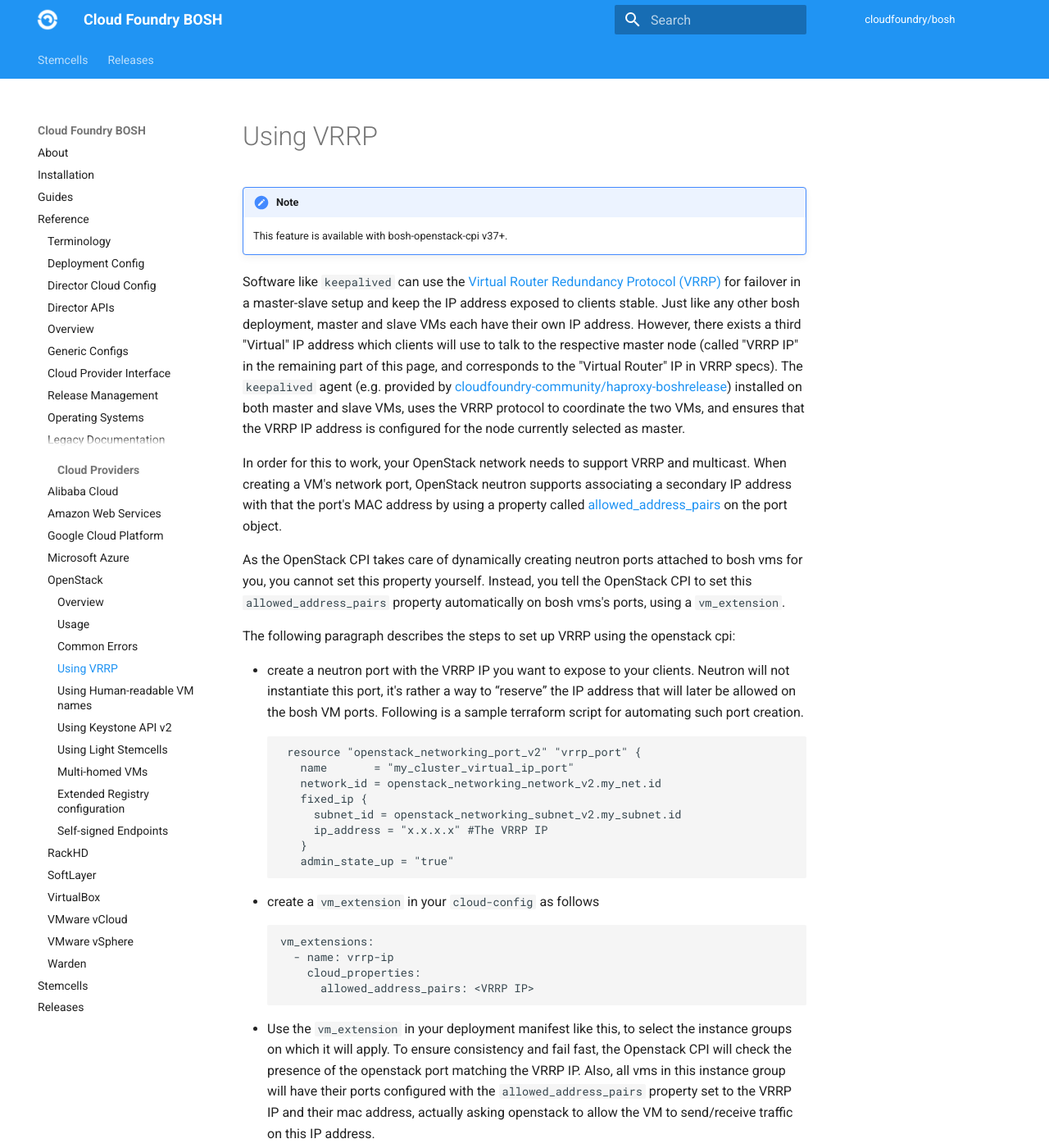
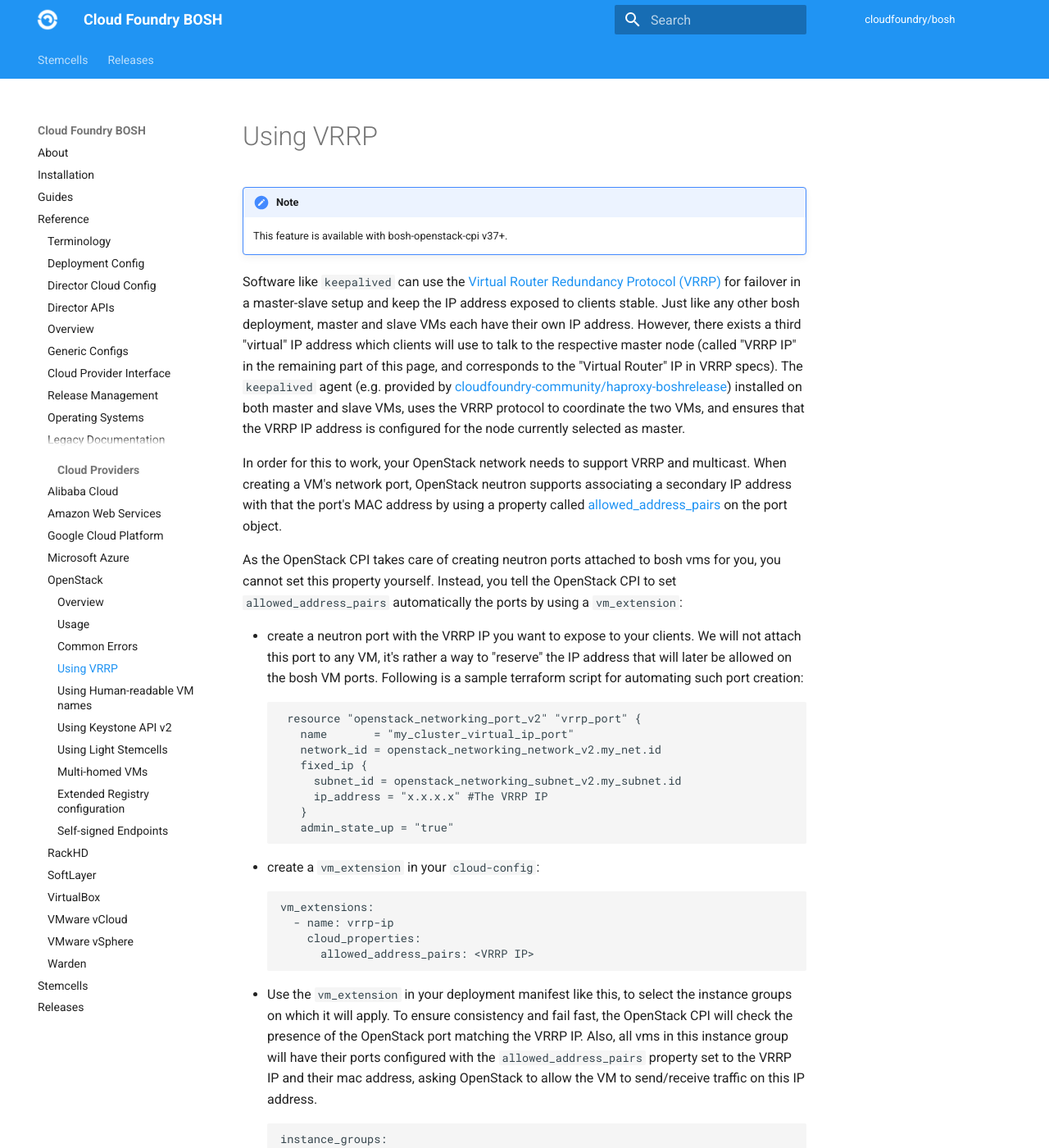
Before and after one commit to cloudfoundry/docs-bosh, an MkDocs documentation site: the page built from content/openstack-vrrp.md, in a window 1280 px wide and 1400 px high. Shown: the whole window at 82% size. Built offline with MkDocs 1.6.1 and Material for MkDocs 9.7.7, drawn with Linux system fonts in a browser that asks for light colours; old or Windows-style settings are respelled for this version of MkDocs.

Commit message:
Small changes to VRRP description

````diff
--- a/content/openstack-vrrp.md
+++ b/content/openstack-vrrp.md
@@ -1,15 +1,13 @@
 !!! note
     This feature is available with bosh-openstack-cpi v37+.
 
-Software like `keepalived` can use the [Virtual Router Redundancy Protocol (VRRP)](https://en.wikipedia.org/wiki/Virtual_Router_Redundancy_Protocol) for failover in a master-slave setup and keep the IP address exposed to clients stable. Just like any other bosh deployment, master and slave VMs each have their own IP address. However, there exists a third "Virtual" IP address which clients will use to talk to the respective master node (called "VRRP IP" in the remaining part of this page, and corresponds to the "Virtual Router" IP in VRRP specs). The `keepalived` agent (e.g. provided by [cloudfoundry-community/haproxy-boshrelease](https://bosh.io/jobs/keepalived?source=github.com/cloudfoundry-community/haproxy-boshrelease)) installed on both master and slave VMs, uses the VRRP protocol to coordinate the two VMs, and ensures that the VRRP IP address is configured for the node currently selected as master.
+Software like `keepalived` can use the [Virtual Router Redundancy Protocol (VRRP)](https://en.wikipedia.org/wiki/Virtual_Router_Redundancy_Protocol) for failover in a master-slave setup and keep the IP address exposed to clients stable. Just like any other bosh deployment, master and slave VMs each have their own IP address. However, there exists a third "virtual" IP address which clients will use to talk to the respective master node (called "VRRP IP" in the remaining part of this page, and corresponds to the "Virtual Router" IP in VRRP specs). The `keepalived` agent (e.g. provided by [cloudfoundry-community/haproxy-boshrelease](https://bosh.io/jobs/keepalived?source=github.com/cloudfoundry-community/haproxy-boshrelease)) installed on both master and slave VMs, uses the VRRP protocol to coordinate the two VMs, and ensures that the VRRP IP address is configured for the node currently selected as master.
 
 In order for this to work, your OpenStack network needs to support VRRP and multicast. When creating a VM's network port, OpenStack neutron supports associating a secondary IP address with that the port's MAC address by using a property called [allowed_address_pairs](https://docs.openstack.org/api-ref/network/v2/#allowed-address-pairs) on the port object.
 
-As the OpenStack CPI takes care of dynamically creating neutron ports attached to bosh vms for you, you cannot set this property yourself. Instead, you tell the OpenStack CPI to set this `allowed_address_pairs` property automatically on bosh vms's ports, using a `vm_extension`.
+As the OpenStack CPI takes care of creating neutron ports attached to bosh vms for you, you cannot set this property yourself. Instead, you tell the OpenStack CPI to set `allowed_address_pairs` automatically the ports by using a `vm_extension`:
 
-The following paragraph describes the steps to set up VRRP using the openstack cpi:
-
-* create a neutron port with the VRRP IP you want to expose to your clients. Neutron will not instantiate this port, it's rather a way to “reserve” the IP address that will later be allowed on the bosh VM ports. Following is a sample terraform script for automating such port creation.
+* create a neutron port with the VRRP IP you want to expose to your clients. We will not attach this port to any VM, it's rather a way to "reserve" the IP address that will later be allowed on the bosh VM ports. Following is a sample terraform script for automating such port creation:
 ```
  resource "openstack_networking_port_v2" "vrrp_port" {
    name       = "my_cluster_virtual_ip_port"
@@ -20,14 +18,14 @@ The following paragraph describes the steps to set up VRRP using the openstack c
    }
    admin_state_up = "true"
 ```
-* create a `vm_extension` in your `cloud-config` as follows
+* create a `vm_extension` in your `cloud-config`:
 ```
 vm_extensions:
   - name: vrrp-ip
     cloud_properties:
       allowed_address_pairs: <VRRP IP>
 ```
-* Use the `vm_extension` in your deployment manifest like this, to select the instance groups on which it will apply. To ensure consistency and fail fast, the Openstack CPI will check the presence of the openstack port matching the VRRP IP. Also, all vms in this instance group will have their ports configured with the `allowed_address_pairs` property set to the VRRP IP and their mac address, actually asking openstack to allow the VM to send/receive traffic on this IP address.
+* Use the `vm_extension` in your deployment manifest like this, to select the instance groups on which it will apply. To ensure consistency and fail fast, the OpenStack CPI will check the presence of the OpenStack port matching the VRRP IP. Also, all vms in this instance group will have their ports configured with the `allowed_address_pairs` property set to the VRRP IP and their mac address,  asking OpenStack to allow the VM to send/receive traffic on this IP address.
 ```
 instance_groups:
   - name: my-instance-group
````
Also changed, not shown: content/openstack-cpi.md (+1 -1 lines).
